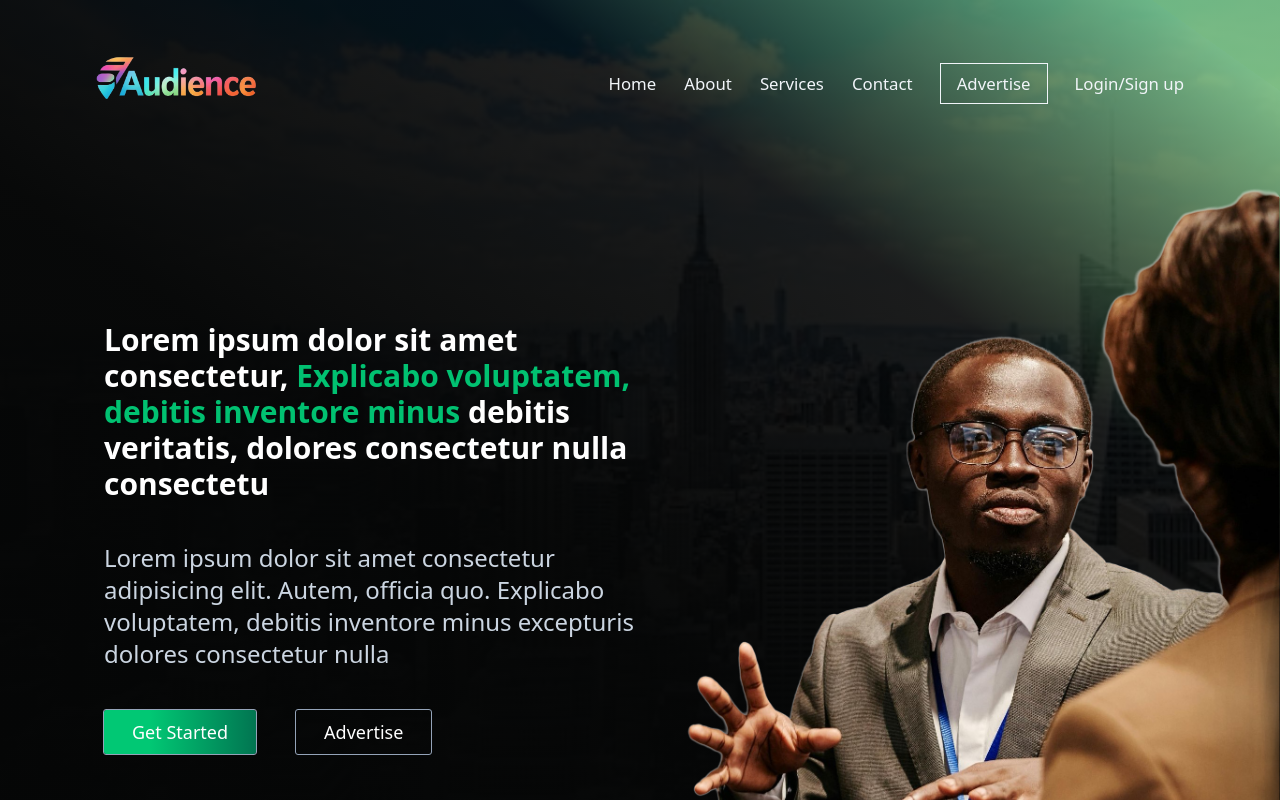
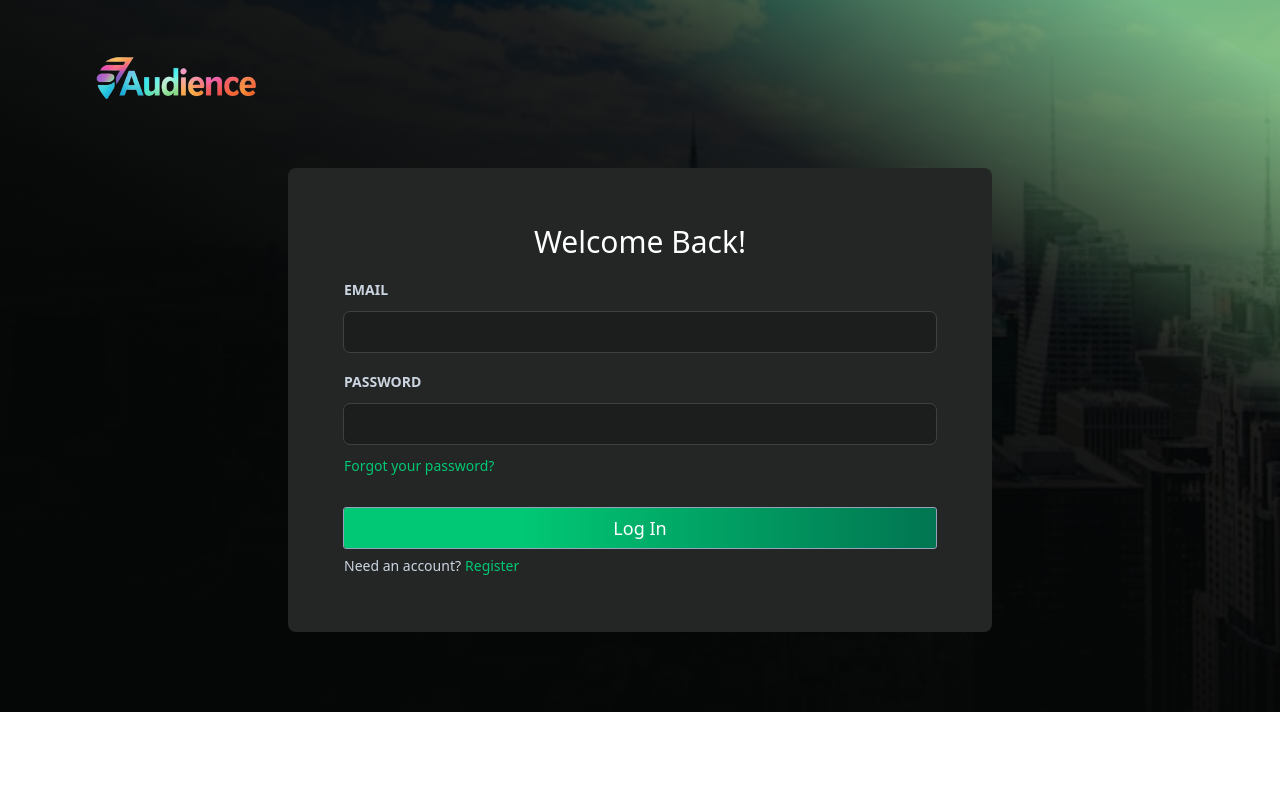
Before and after one commit to vickynina006/Audience, a React (Vite) app: page /login in a window 1280 px wide. Shown: the top 800 px of the page. Built offline with nearby package versions, Linux system fonts and the light colour scheme.

Commit message:
another commit

```diff
--- a/index.html
+++ b/index.html
@@ -1,17 +1,18 @@
 <!DOCTYPE html>
 <html lang="en">
-
-<head>
+  <head>
     <meta charset="UTF-8" />
     <link rel="icon" type="image/svg+xml" href="/vite.svg" />
     <meta name="viewport" content="width=device-width, initial-scale=1.0" />
-    <title>Vite + React</title>
-    <link href="https://cdnjs.cloudflare.com/ajax/libs/font-awesome/6.0.0/css/all.min.css" rel="stylesheet" />
-</head>
+    <title>Audience</title>
+    <link
+      href="https://cdnjs.cloudflare.com/ajax/libs/font-awesome/6.0.0/css/all.min.css"
+      rel="stylesheet"
+    />
+  </head>
 
-<body>
+  <body>
     <div id="root"></div>
     <script type="module" src="/src/main.jsx"></script>
-</body>
-
+  </body>
 </html>
--- a/package.json
+++ b/package.json
@@ -11,7 +11,8 @@
   },
   "dependencies": {
     "react": "^19.0.0",
-    "react-dom": "^19.0.0"
+    "react-dom": "^19.0.0",
+    "react-router-dom": "^7.5.3"
   },
   "devDependencies": {
     "@eslint/js": "^9.21.0",
--- a/src/App.jsx
+++ b/src/App.jsx
@@ -1,20 +1,24 @@
 import { useState } from "react";
 import "./App.css";
-import Background from "./components/background";
-import GetStarted from "./components/getStarted";
-import Footer from "./components/footer";
-import Testimonial from "./components/testimonial";
+import HomePage from "./pages/home";
+import LoginPage from "./pages/loginPage";
+import { createBrowserRouter, RouterProvider } from "react-router-dom";
+import SignUpPage from "./pages/signUpPage";
+import Dashboard from "./pages/dashboard";
 
+const router = createBrowserRouter([
+  { path: "/", element: <HomePage /> },
+  { path: "login", element: <LoginPage /> },
+  { path: "signup", element: <SignUpPage /> },
+  { path: "dashboard", element: <Dashboard /> },
+]);
 function App() {
-  const [count, setCount] = useState(0);
-
   return (
-    <>
-      <Background />
-      <GetStarted />
-      <Testimonial />
-      <Footer />
-    </>
+    <RouterProvider router={router} />
+    // <>
+    //   <HomePage />
+    //   <LoginPage />
+    // </>
   );
 }
 
--- a/src/components/footer.jsx
+++ b/src/components/footer.jsx
@@ -44,7 +44,7 @@ export default function Footer() {
             placeholder="Enter your email"
             className="w-[70%] py-1.5 px-3 rounded-md"
           />
-          <button className=" text-white w-[30%] bg-bgGreen3 rounded-md">
+          <button className=" text-white w-[30%] bg-bgGreen3 rounded-md hover:bg-textgreen">
             Suscribe
           </button>
         </form>
--- a/src/components/header.jsx
+++ b/src/components/header.jsx
@@ -1,3 +1,4 @@
+import { NavLink } from "react-router-dom";
 import logo from "../assets/logo.png";
 
 export default function Header() {
@@ -6,16 +7,16 @@ export default function Header() {
       <img src={logo} alt="Logo" className=" w-32 h-10 md:w-[10rem] md:h-14" />
       <nav>
         <ul className="hidden items-center gap-5 text-[1.05rem] text-slate-100 lg:gap-7 mdx:flex">
-          <NavMenu title="Home" href="#home" />
-          <NavMenu title="About" href="#about" />
-          <NavMenu title="Services" href="" />
-          <NavMenu title="Contact" href="" />
+          <NavMenu title="Home" href="/" />
+          <NavMenu title="About" href="about" />
+          <NavMenu title="Services" href="services" />
+          <NavMenu title="Contact" href="contact" />
           <NavMenu
             title="Advertise"
-            href=""
+            href="advertise"
             style="px-4 py-2 outline outline-1 "
           />
-          <NavMenu title="Login/Sign up" href="" />
+          <NavMenu title="Login/Sign up" href="login" />
         </ul>
       </nav>
     </header>
@@ -25,9 +26,17 @@ export default function Header() {
 export function NavMenu({ href, title, style }) {
   return (
     <li>
-      <a href={href} className={`hover:text-[#c5eee4] ${style}`}>
+      <NavLink
+        to={href}
+        end
+        className={({ isActive }) =>
+          ` hover:text-[#c5eee4] ${style} ${
+            isActive ? "underline underline-offset-4" : "text-slate-100"
+          }`
+        }
+      >
         {title}
-      </a>
+      </NavLink>
     </li>
   );
 }
--- /dev/null
+++ b/src/pages/dashboard.jsx
@@ -0,0 +1,41 @@
+import { NavLink } from "react-router-dom";
+
+export default function Dashboard() {
+  return (
+    <section className="flex ">
+      <div className=" h-screen flex-col gap-10 p-10 bg-bgblack w-[25%] hidden md:flex">
+        <div className="flex items-center gap-7 pb-10 pt-5 ">
+          <span className="w-16 h-16 rounded-full outline outline-slate-100 outline-1 bg-bgGreen2"></span>
+          <h1 className="text-xl text-slate-300">John Doe</h1>
+        </div>
+        <ul className="flex flex-col gap-8 text-gray-300">
+          <Dashboardlink to="../dashboard" title="Dashboard" />
+          <Dashboardlink to="/" title="Home" />
+          <Dashboardlink to="pricing" title="Pricing" />
+          <Dashboardlink to="suscription" title="Suscription" />
+          <Dashboardlink to="task" title="Tasks" />
+          <Dashboardlink to="payout" title="Payouts" />
+          <Dashboardlink to="logout" title="Logout" />
+        </ul>
+      </div>
+      <div className="w-full  flex-col bg-gray-200   md:w-[75%]"></div>
+    </section>
+  );
+}
+export function Dashboardlink({ to, title, style }) {
+  return (
+    <li>
+      <NavLink
+        to={to}
+        end
+        className={({ isActive }) =>
+          ` hover:text-[#c5eee4]  ${style} ${
+            isActive ? "underline underline-offset-4" : "text-slate-100"
+          }`
+        }
+      >
+        {title}
+      </NavLink>
+    </li>
+  );
+}
--- /dev/null
+++ b/src/pages/home.jsx
@@ -0,0 +1,15 @@
+import Background from "../components/background";
+import GetStarted from "../components/getStarted";
+import Footer from "../components/footer";
+import Testimonial from "../components/testimonial";
+
+export default function HomePage() {
+  return (
+    <>
+      <Background />
+      <GetStarted />
+      <Testimonial />
+      <Footer />
+    </>
+  );
+}
--- /dev/null
+++ b/src/pages/loginPage.jsx
@@ -0,0 +1,63 @@
+import { Link } from "react-router-dom";
+import logo from "../assets/logo.png";
+import Button from "../components/button";
+
+export default function LoginPage() {
+  return (
+    <section className="w-full bg-[url('/bg2.jpeg')] bg-cover bg-center bg-no-repeat ">
+      <div className="pb-20 w-full h-full bg-[linear-gradient(to_bottom_left,rgba(118,185,119,0.9)_5%,rgba(118,185,119,0.87)_5%,rgba(5,6,6,0.9)_30%,rgba(5,6,6,0.99)_60%,rgba(5,6,6,1)_100%)] ">
+        <header className="flex items-center justify-between  px-8 py-10 md:px-16 lg:py-14 lg:px-24">
+          <img
+            src={logo}
+            alt="Logo"
+            className=" w-32 h-10 md:w-[10rem] md:h-14"
+          />
+        </header>
+        <div className="bg-loginDarkash2 flex flex-col gap-5 p-6 rounded-lg  mx-10 md:mx-20 md:p-14 lg:mx-72">
+          <h1 className="text-white text-2xl text-center md:text-3xl">
+            Welcome Back!
+          </h1>
+          <form className="space-y-2">
+            <Inputs />
+            <Inputs id="password" text="Forgot your password?" />
+            <div className="space-y-2">
+              <Button
+                title="Log In"
+                styles="py-1.5 px-7 mt-8 w-full flex justify-center mx-auto "
+              />
+              <span className="flex gap-1 text-sm">
+                <p className=" text-slate-300">Need an account?</p>
+                <Link
+                  to="../signup"
+                  className="text-bgGreen2 hover:underline cursor-pointer underline-offset-4"
+                >
+                  Register
+                </Link>
+              </span>
+            </div>
+          </form>
+        </div>
+      </div>
+    </section>
+  );
+}
+
+export function Inputs({ text, id = "email" }) {
+  return (
+    <div className="flex flex-col gap-3 ">
+      <label htmlFor={id} className="text-slate-300 text-sm font-bold">
+        {id.toUpperCase()}
+      </label>
+      <input
+        type={id}
+        id={id}
+        name={id}
+        required
+        className="bg-[#1b1e1d] text-slate-300 rounded-md outline outline-1 outline-neutral-700 px-4 py-2"
+      />
+      <a className="text-bgGreen2 text-sm cursor-pointer hover:underline underline-offset-4">
+        {text}{" "}
+      </a>
+    </div>
+  );
+}
--- /dev/null
+++ b/src/pages/signUpPage.jsx
@@ -0,0 +1,44 @@
+import { Link } from "react-router-dom";
+import logo from "../assets/logo.png";
+import Button from "../components/button";
+import { Inputs } from "./loginPage";
+export default function SignUpPage() {
+  return (
+    <section className="w-full bg-[url('/bg2.jpeg')] bg-cover bg-center bg-no-repeat ">
+      <div className="pb-20 w-full h-full bg-[linear-gradient(to_bottom_left,rgba(118,185,119,0.9)_5%,rgba(118,185,119,0.87)_5%,rgba(5,6,6,0.9)_30%,rgba(5,6,6,0.99)_60%,rgba(5,6,6,1)_100%)] ">
+        <header className="flex items-center justify-between  px-8 py-10 md:px-16 lg:py-14 lg:px-24">
+          <img
+            src={logo}
+            alt="Logo"
+            className=" w-32 h-10 md:w-[10rem] md:h-14"
+          />
+        </header>
+        <div className="bg-loginDarkash2 flex flex-col gap-5 p-6 rounded-lg  mx-10 md:mx-20 md:p-14 lg:mx-72">
+          <h1 className="text-white text-2xl text-center md:text-3xl">
+            Register
+          </h1>
+          <form className="space-y-2">
+            <Inputs id="name" />
+            <Inputs />
+            <Inputs id="password" />
+            <div className="space-y-2">
+              <Button
+                title="Register"
+                styles="py-1.5 px-7 mt-8 w-full flex justify-center mx-auto "
+              />
+              <span className="flex gap-1 text-sm">
+                <p className=" text-slate-300">Have an account already?</p>
+                <Link
+                  to="../login"
+                  className="text-bgGreen2 hover:underline cursor-pointer underline-offset-4"
+                >
+                  Log in
+                </Link>
+              </span>
+            </div>
+          </form>
+        </div>
+      </div>
+    </section>
+  );
+}
--- a/tailwind.config.js
+++ b/tailwind.config.js
@@ -16,8 +16,10 @@ export default {
         opensans: ["Open Sans", "sans-serif"],
       },
       backgroundImage: {
-                "left-glow": "radial-gradient(circle  at left, rgba(1,200,116,0.15) 6%, rgba(5,6,6,0.99) 20%, rgba(5,6,6,0.99) 60%, rgba(5,6,6,1) 100%)",
-                "right-glow": "radial-gradient(circle  at right, rgba(1,200,116,0.15) 6%, rgba(5,6,6,0.99) 20%, rgba(5,6,6,0.99) 60%, rgba(5,6,6,1) 100%)",
+        "left-glow":
+          "radial-gradient(circle  at left, rgba(1,200,116,0.15) 6%, rgba(5,6,6,0.99) 20%, rgba(5,6,6,0.99) 60%, rgba(5,6,6,1) 100%)",
+        "right-glow":
+          "radial-gradient(circle  at right, rgba(1,200,116,0.15) 6%, rgba(5,6,6,0.99) 20%, rgba(5,6,6,0.99) 60%, rgba(5,6,6,1) 100%)",
       },
 
       colors: {
@@ -28,6 +30,9 @@ export default {
         bgGreen2: "#01c874",
         bgGreen3: "#017551",
         darkash: "#101010",
+        loginDarkash: "#323339",
+        loginDarkash2: "#232624",
+
         darkblue1: "#192136",
         darkblue2: "#1d222d",
       },
```
Also changed, not shown: 1 other file (tests, documents, lock files or other folders). Lines whose indentation alone changed are shown as unchanged.
